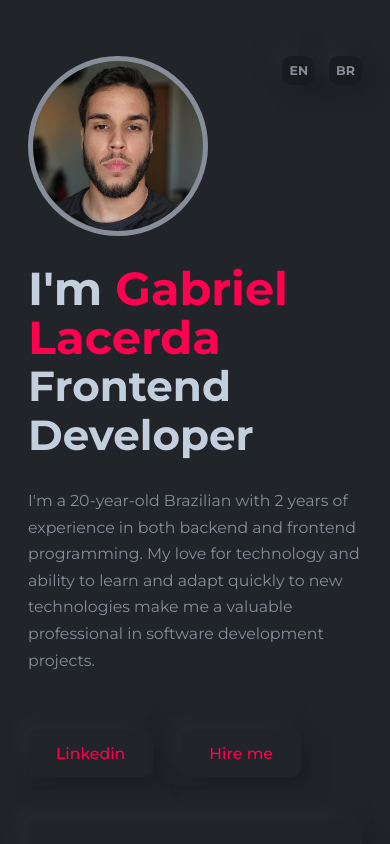
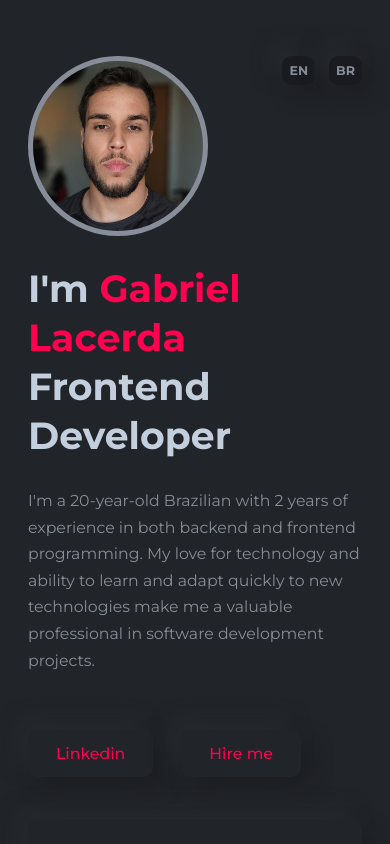
Before and after one commit to nlacerdagabriel/new_portfolio, a React (Vite) app: page / in a window 390 px wide. Shown: the top 844 px of the page. Built offline with nearby package versions, Linux system fonts and the light colour scheme.

Commit message:
responsivity adujsts

```diff
--- a/src/sections/Myself/styles.js
+++ b/src/sections/Myself/styles.js
@@ -41,6 +41,14 @@ export const Container = styled.section`
     p {
       font-size: 3rem;
       line-height: ${theme.size.fonts.heading.xl.line_height};
+    }
+
+    @media(max-width: 480px){
+      font-size: 2.7rem;
+
+      p{
+        font-size: 2.7rem;
+      }
     }
   }
 
--- a/src/translations/br/global.json
+++ b/src/translations/br/global.json
@@ -2,7 +2,7 @@
   "main": {
     "title": "Eu sou <span>Gabriel Lacerda</span> <p>Desenvolvedor Frontend</p>",
     "description": "Sou um brasileiro de 20 anos com 2 anos de experiência em programação backend e frontend. Meu amor por tecnologia e capacidade de aprender e me adaptar rapidamente a novas tecnologias me tornam um profissional valioso em projetos de desenvolvimento de software.",
-    "hireMe": "Me contrate",
+    "hireMe": "Conversar",
     "wppMessage": "https://api.whatsapp.com/send?phone=5516988681880&text=Ol%C3%A1!%20Eu%20vim%20do%20seu%20portf%C3%B3lio%20e%20quero%20contrat%C3%A1-lo!"
   },
   "aboutMe": {
```
